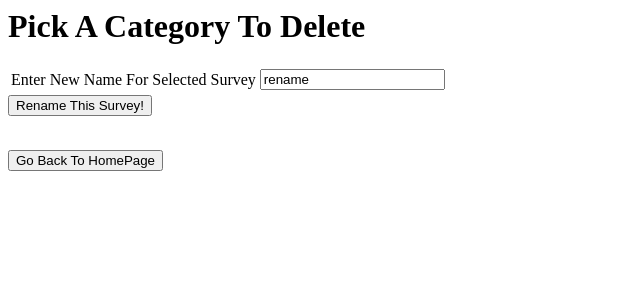
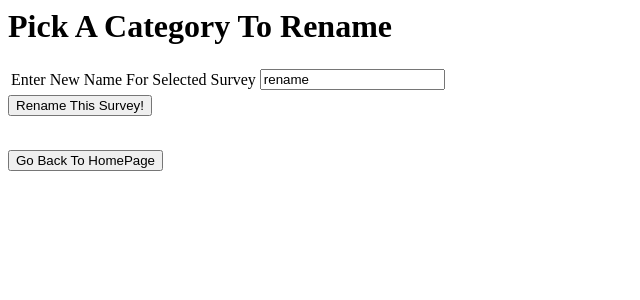
Before and after one commit to prasadkapde/OstfinalProject, a Flask app: template project/ostpk1094/templates/renamecategory.html in a window 1280 px wide. Shown: the top 300 px of the page, without its empty margins (0-640 px from the left). Run offline with Flask 2, Linux system fonts and the light colour scheme; the template is opened without the code that fills it, so the values that code supplies are empty.

Commit message:
final commit

```diff
--- a/project/ostpk1094/templates/renamecategory.html
+++ b/project/ostpk1094/templates/renamecategory.html
@@ -1,7 +1,7 @@
 {% extends "base.html" %}
 
 {% block content %}
-<h1>Pick A Category To Delete</h1>
+<h1>Pick A Category To Rename</h1>
 			<script Language="JavaScript">
 		<!--
 		function Rename_TextField_Validator()
```
Also changed, not shown: project/ostpk1094/views.py (+15 -1 lines), 1 other file.
